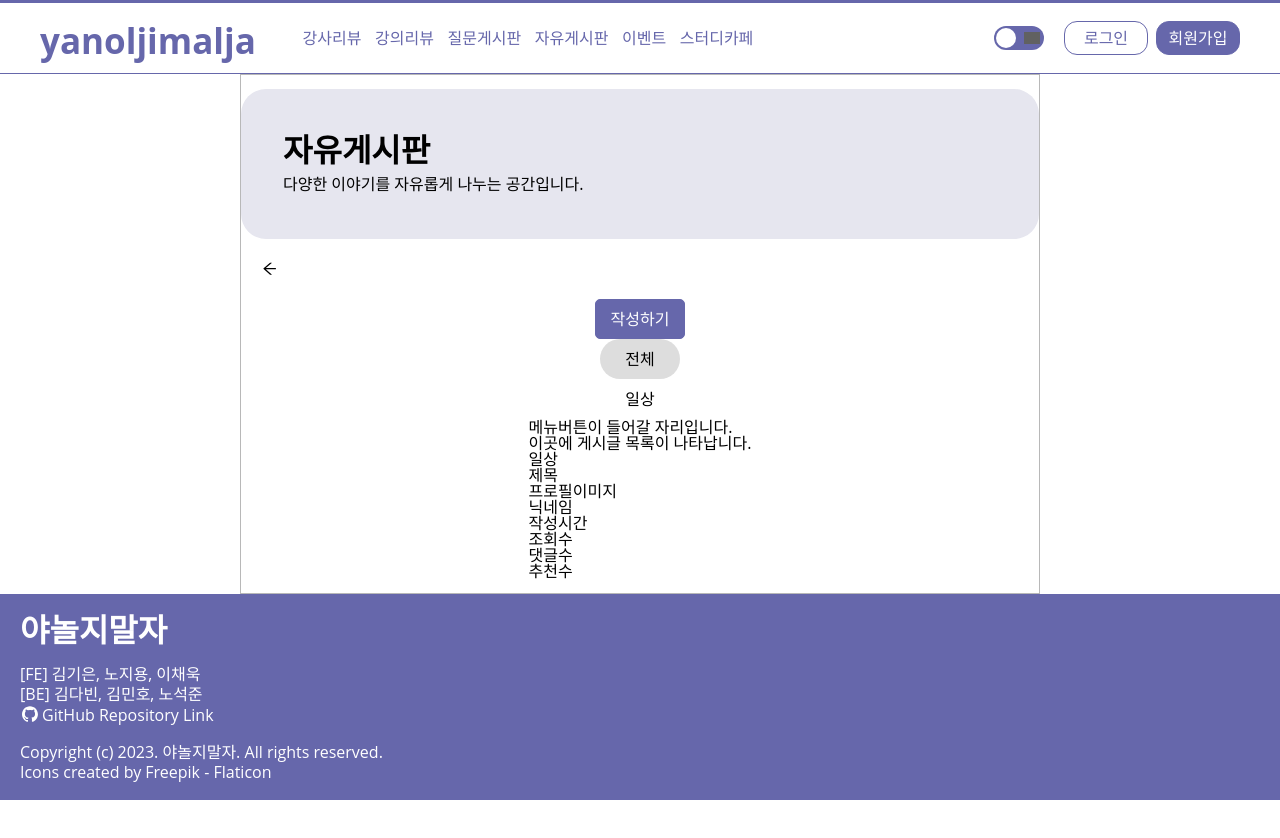
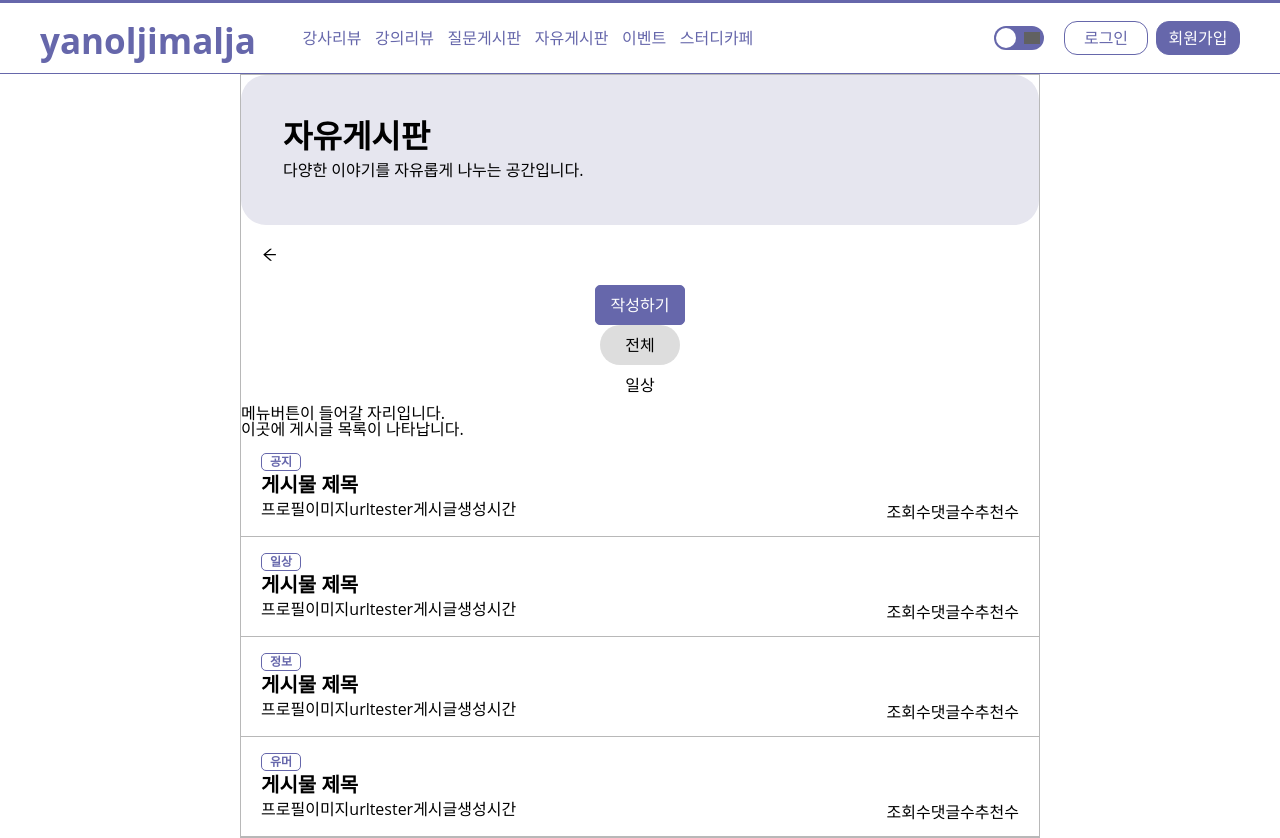
Before and after one commit to codestates-seb/seb42_main_027, a React (Create React App) app in the folder client/: page /free in a window 1280 px wide. Shown: the top 838 px of the page. Before the commit the page ends 800 px from the top, so only its background shows below. Built offline with nearby package versions, Linux system fonts and the light colour scheme; grey boxes are pictures that could not be loaded.

Commit message:
feat: dummy 데이터 생성, 게시판 목록 기능 구현

```diff
--- a/client/src/components/board/postList.tsx
+++ b/client/src/components/board/postList.tsx
@@ -4,10 +4,22 @@ import styled from 'styled-components';
 import { dummyData } from './dummyData';
 import PostTitleBlock from './postTitleBlock';
 
+interface PostData {
+  id: number;
+  category: string;
+  username: string;
+  userimg: string;
+  title: string;
+  content: string;
+  view: string;
+  comment: string;
+  vote: string;
+  createdAt: string;
+  updatedAt: string;
+}
+
 function PostList() {
   const [isPending, setIsPending] = useState(false);
-
-  console.log(dummyData);
 
   return (
     <Container>
@@ -28,12 +40,11 @@ function PostList() {
             ) : (
               <div>
                 <h1>이곳에 게시글 목록이 나타납니다.</h1>
-                <PostTitleBlock />
-                {/* <div>
-                  {dummyData.map((obj, idx) => {
-                    return <PostTitleBlock key={idx} post={obj} />;
+                <div>
+                  {dummyData.map((ele: PostData) => {
+                    return <PostTitleBlock key={ele.id} ele={ele} />;
                   })}
-                </div> */}
+                </div>
               </div>
             )}
           </div>
@@ -43,6 +54,10 @@ function PostList() {
   );
 }
 
-const Container = styled.div``;
+const Container = styled.div`
+  display: flex;
+  flex-direction: column;
+  width: 100%;
+`;
 
 export default PostList;
--- a/client/src/components/board/postTitleBlock.tsx
+++ b/client/src/components/board/postTitleBlock.tsx
@@ -1,25 +1,90 @@
 import styled from 'styled-components';
+import theme from 'theme';
 
-function PostTitleBlock() {
+interface PostData {
+  id: number;
+  category: string;
+  username: string;
+  userimg: string;
+  title: string;
+  content: string;
+  view: string;
+  comment: string;
+  vote: string;
+  createdAt: string;
+  updatedAt: string;
+}
+
+interface Props {
+  ele: PostData;
+}
+
+function PostTitleBlock(ele: Props) {
+  console.log('ele', ele);
+  const data = ele;
+
   return (
     <Container>
-      <div>일상</div>
-      <div>제목</div>
-      {/* <div>{post.title}</div> */}
-      <div>
-        <div>프로필이미지</div>
-        <div>닉네임</div>
-        <div>작성시간</div>
-      </div>
-      <div>
-        <div>조회수</div>
-        <div>댓글수</div>
-        <div>추천수</div>
-      </div>
+      <Category>{data.ele.category}</Category>
+      <Title>{data.ele.title}</Title>
+      <UserData>
+        <div>{data.ele.userimg}</div>
+        <div>{data.ele.username}</div>
+        <div>{data.ele.createdAt}</div>
+      </UserData>
+      <Count>
+        <div>{data.ele.view}</div>
+        <div>{data.ele.comment}</div>
+        <div>{data.ele.vote}</div>
+      </Count>
     </Container>
   );
 }
 
-const Container = styled.div``;
+const Container = styled.div`
+  display: flex;
+  flex-direction: column;
+  position: relative;
+  width: 100%;
+  height: 100px;
+  padding: 1rem ${theme.gap.px20};
+  border-bottom: 1px solid ${theme.colors.gray};
+`;
+
+const Category = styled.div`
+  display: flex;
+  justify-content: center;
+  align-items: center;
+  width: 40px;
+  height: 18px;
+  border: 1px solid ${theme.colors.pointColor};
+  border-radius: 5px;
+  font-size: ${theme.fontSizes.sm};
+  font-weight: bold;
+  color: ${theme.colors.pointColor};
+  margin-bottom: 4px;
+`;
+
+const Title = styled.div`
+  display: flex;
+  font-size: ${theme.fontSizes.md};
+  font-weight: bold;
+  margin-bottom: 6px;
+
+  &:hover {
+    color: ${theme.colors.pointColor};
+  }
+`;
+
+const UserData = styled.div`
+  display: flex;
+`;
+
+const Count = styled.div`
+  display: flex;
+  position: absolute;
+  right: ${theme.gap.px20};
+  bottom: 1rem;
+`;
 
 export default PostTitleBlock;
--- a/client/src/pages/freeBoard/FreeBoard.tsx
+++ b/client/src/pages/freeBoard/FreeBoard.tsx
@@ -28,7 +28,6 @@ const Container = styled.div`
   display: flex;
   flex-direction: column;
   width: 100%;
-  height: 100%;
 `;
 
 const Main = styled.div`
```
